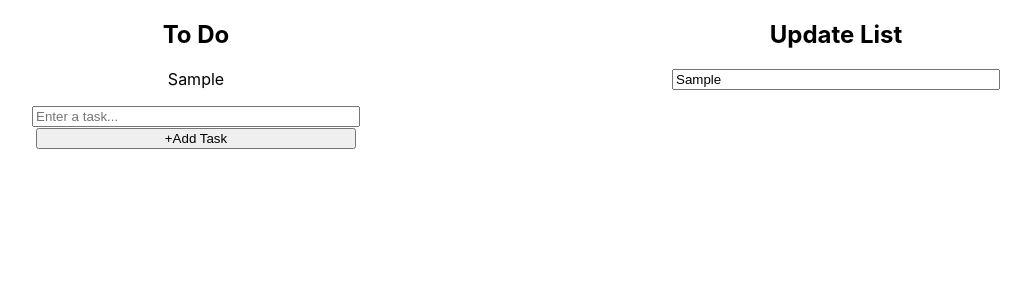
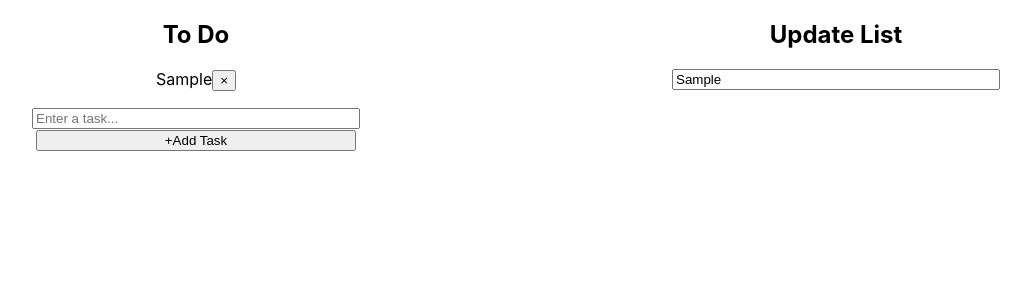
Before and after one commit to JakeFanelli/React-ToDo, a React (Create React App) app: page / in a window 1280 px wide. Both pictures are taken after typing "Sample" into the empty fields and a click on the button "+Add Task". Shown: the top 300 px of the page, without its empty margins (124-1155 px from the left). Built offline with nearby package versions, Linux system fonts and the light colour scheme.

Commit message:
adding deletion

```diff
--- a/src/App.js
+++ b/src/App.js
@@ -22,6 +22,12 @@ class App extends Component {
     this.setState({ items });
   };
 
+  deleteItem = key => {
+    const items = { ...this.state.items };
+    items[key] = null;
+    this.setState({ items });
+  };
+
   addToList = key => {
     //take copy of state
     const items = { ...this.state.items };
@@ -38,6 +44,7 @@ class App extends Component {
           items={this.state.items}
           addToList={this.addToList}
           addItem={this.addItem}
+          deleteItem={this.deleteItem}
         />
         <UpdateList items={this.state.items} updateItem={this.updateItem} />
       </div>
--- a/src/components/AddItemForm.js
+++ b/src/components/AddItemForm.js
@@ -20,6 +20,7 @@ class AddItemForm extends Component {
           type="text"
           ref={this.nameRef}
           placeholder="Enter a task..."
+          autoComplete="off"
         />
         <button type="submit">+Add Task</button>
       </form>
--- a/src/components/AddToDo.js
+++ b/src/components/AddToDo.js
@@ -6,7 +6,17 @@ class addToDo extends Component {
   render() {
     return (
       <div className="add-to-do">
-        <ItemList items={this.props.items} />
+        <h2>To Do</h2>
+        <ul>
+          {Object.keys(this.props.items).map(key => (
+            <ItemList
+              key={key}
+              index={key}
+              item={this.props.items[key]}
+              deleteItem={this.props.deleteItem}
+            />
+          ))}
+        </ul>
         <AddItemForm
           addToList={this.props.addToList}
           addItem={this.props.addItem}
--- a/src/components/ItemList.js
+++ b/src/components/ItemList.js
@@ -1,18 +1,14 @@
 import React, { Component } from "react";
 
 class ItemList extends Component {
-  renderItems = key => {
-    const item = this.props.items[key];
-    return <li key={key}>{item.task}</li>;
-  };
-
   render() {
-    const itemIds = Object.keys(this.props.items);
     return (
-      <div className="to-do-list">
-        <h2>To Do</h2>
-        <ul>{itemIds.map(this.renderItems)}</ul>
-      </div>
+      <li>
+        {this.props.item.task}
+        <button onClick={() => this.props.deleteItem(this.props.index)}>
+          &times;
+        </button>
+      </li>
     );
   }
 }
--- a/src/index.css
+++ b/src/index.css
@@ -31,9 +31,11 @@ code {
 .add-item-form > button {
   width: 50%;
 }
-.to-do-list > ul > li {
+.add-to-do > ul > li {
   list-style: none;
+  width: 50%;
+  margin: 0 auto;
 }
-.to-do-list > ul {
+.add-to-do > ul {
   padding-left: 0px;
 }
```
